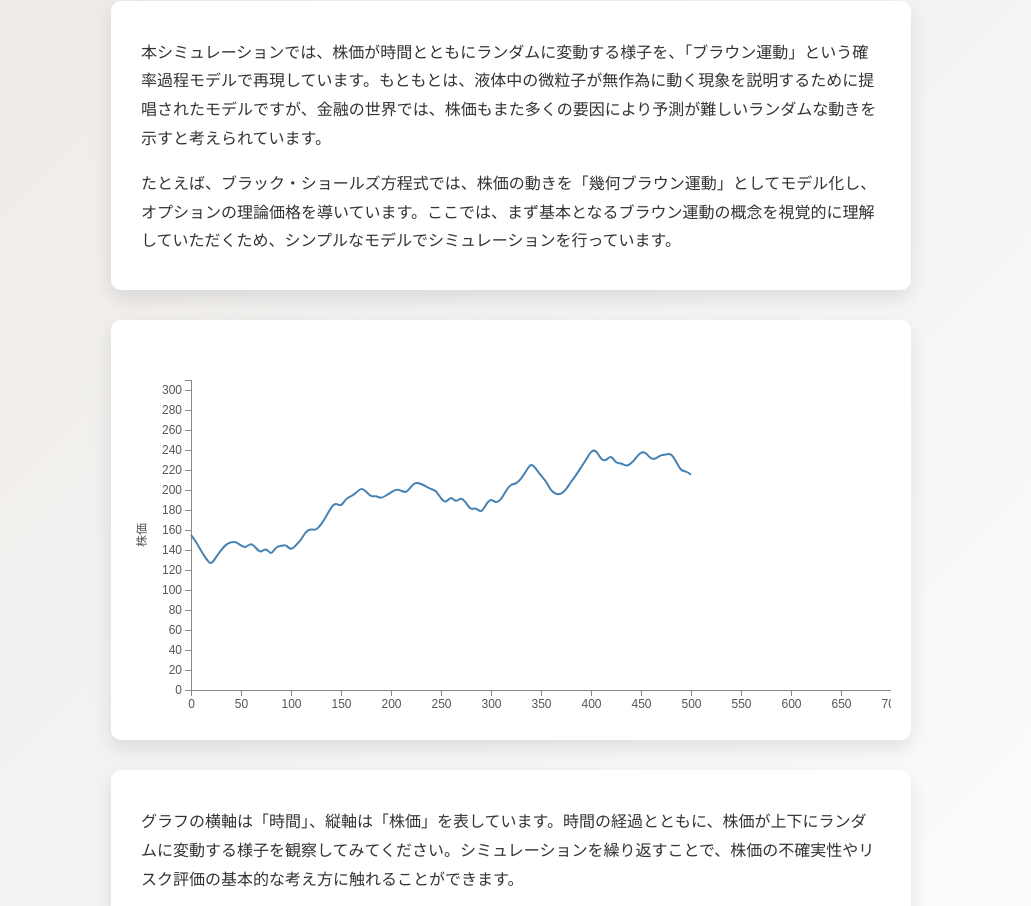
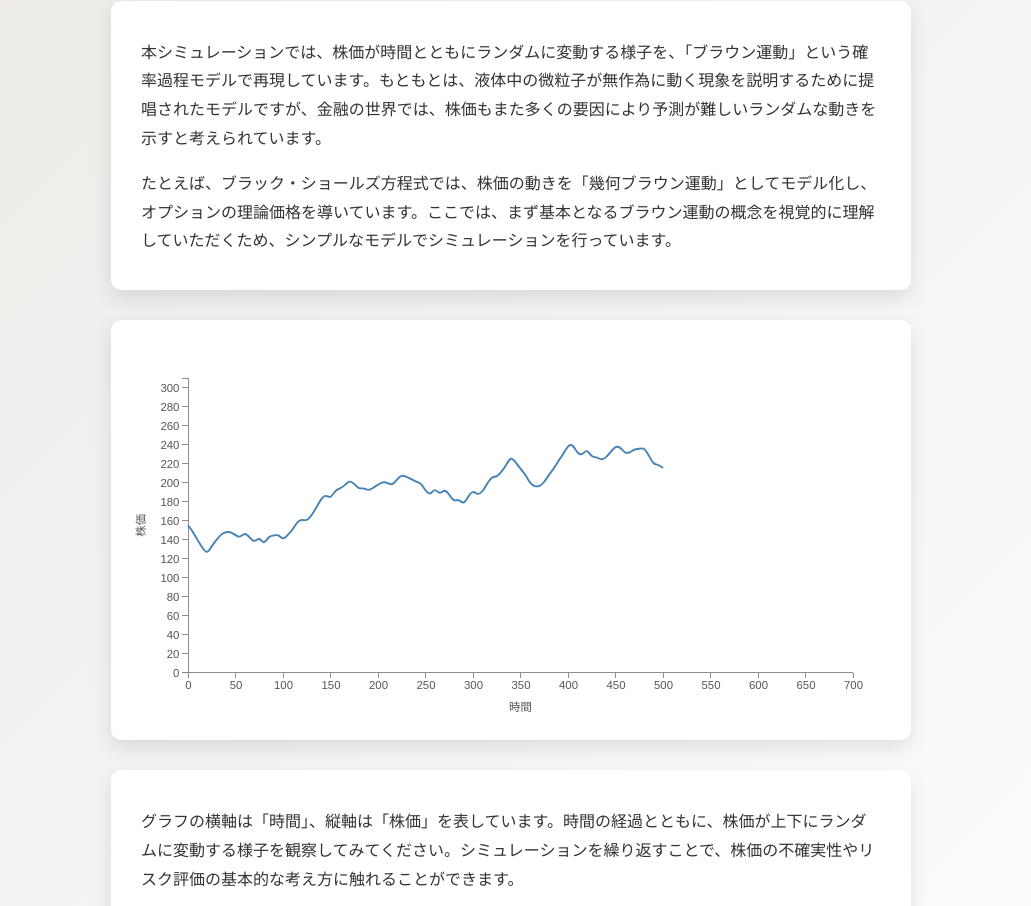
Before and after one commit to miyoko-shimura/brownian-movement, a plain HTML site: page index.html in a window 1280 px wide. Shown: the part 114-1020 px from the top of the page, without its empty margins (129-1160 px from the left). Drawn offline with nearby package versions, Linux system fonts and the light colour scheme.

Commit message:
Update index.html

```diff
--- a/index.html
+++ b/index.html
@@ -2,7 +2,7 @@
 <html lang="ja">
 <head>
   <meta charset="UTF-8">
-  <title>株価のランダムウォーク: 初心者向け金融シミュレーション</title>
+  <title>株価のランダムウォーク<br>金融シミュレーション</title>
   <meta name="viewport" content="width=device-width, initial-scale=1.0">
   <!-- Google Fonts: Noto Sans -->
   <link href="https://fonts.googleapis.com/css2?family=Noto+Sans+JP:wght@400;700&display=swap" rel="stylesheet">
@@ -46,10 +46,10 @@
       box-shadow: 0 8px 20px rgba(0, 0, 0, 0.1);
       margin-bottom: 30px;
     }
+    /* SVGに viewBox を設定し、レスポンシブに */
     svg {
       width: 100%;
       height: auto;
-      aspect-ratio: 2 / 1; /* 800x400の比率 */
       display: block;
     }
     .axis path,
@@ -108,7 +108,8 @@
 
   <!-- グラフ描画領域 -->
   <div id="chart-area">
-    <svg></svg>
+    <!-- viewBox属性と preserveAspectRatio 属性を追加 -->
+    <svg viewBox="0 0 800 400" preserveAspectRatio="xMidYMid meet"></svg>
   </div>
 
   <!-- 説明文 後半 -->
@@ -125,19 +126,19 @@
   <button id="resetBtn">もう一回</button>
 
   <script>
-    // グラフ描画領域のサイズとマージン設定
+    // グラフ描画領域のサイズとマージン設定（固定サイズ 800×400）
     const margin = { top: 40, right: 40, bottom: 50, left: 60 },
           outerWidth = 800,
           outerHeight = 400,
           width = outerWidth - margin.left - margin.right,
           height = outerHeight - margin.top - margin.bottom;
 
-    // SVGの設定
+    // SVG の取得（viewBox属性を使っているので幅・高さは固定）
     const svg = d3.select("svg")
       .attr("width", outerWidth)
       .attr("height", outerHeight);
 
-    // g要素を作成してマージン分移動
+    // g 要素を作成してマージン分移動
     const g = svg.append("g")
       .attr("transform", `translate(${margin.left},${margin.top})`);
 
@@ -154,7 +155,7 @@
     const xAxis = d3.axisBottom(xScale).ticks(10);
     const yAxis = d3.axisLeft(yScale).ticks(10);
 
-    // x軸を描画し、ラベルを中央に配置
+    // x 軸の描画とラベル（中央配置）
     g.append("g")
       .attr("class", "x axis")
       .attr("transform", `translate(0,${height})`)
@@ -166,7 +167,7 @@
       .attr("text-anchor", "middle")
       .text("時間");
 
-    // y軸を描画し、ラベルを中央に配置
+    // y 軸の描画とラベル（中央配置、回転）
     g.append("g")
       .attr("class", "y axis")
       .call(yAxis)
```
